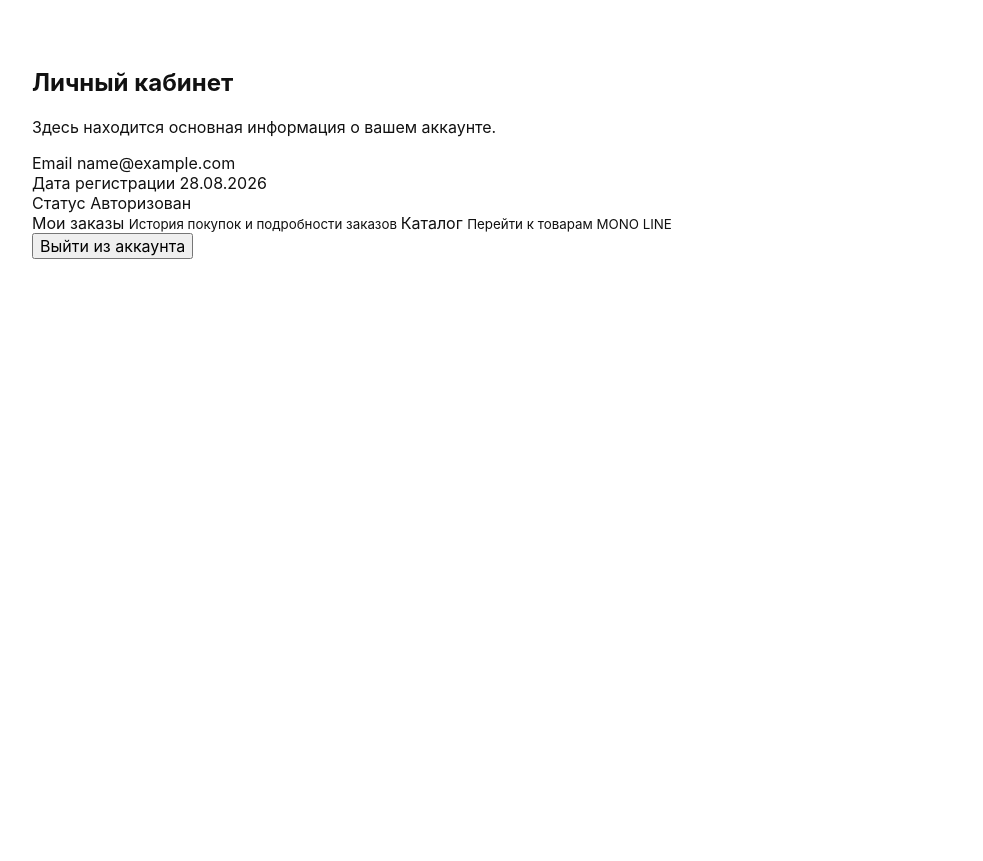
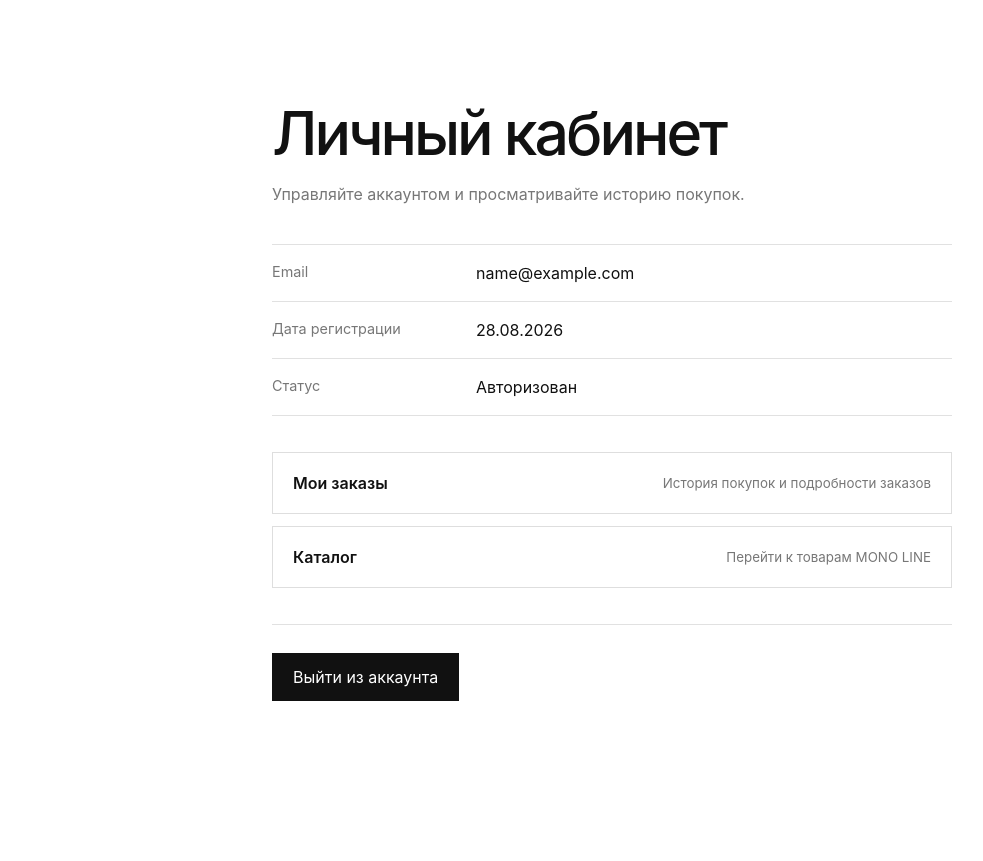
Before and after one commit to GitForgeK-1308/MonoLineStore, a Django app: page /accounts/profile/ in a window 1280 px wide. Shown: the part 73-934 px from the top of the page, without its empty margins (28-1011 px from the left). Before the commit the page ends 332 px from the top, so only its background shows below. Run offline with Django 5.2, Linux system fonts and the light colour scheme; the visitor is signed in with stand-in values (Sample User, id 1).

Commit message:
style(accounts): оформить страницы аккаунта

```diff
--- /dev/null
+++ b/accounts/static/accounts/css/accounts.css
@@ -0,0 +1,266 @@
+.account-layout {
+    display: flex;
+    justify-content: center;
+
+    padding: 48px 0 80px;
+}
+
+.auth-card,
+.profile-card {
+    width: 100%;
+    max-width: 520px;
+}
+
+.auth-head,
+.profile-head {
+    margin-bottom: 36px;
+}
+
+.auth-head h1,
+.profile-head h1 {
+    margin: 0 0 12px;
+
+    font-size: clamp(2.4rem, 6vw, 3.8rem);
+    font-weight: 500;
+    letter-spacing: -0.05em;
+}
+
+.auth-head p,
+.profile-head p {
+    margin: 0;
+
+    color: #777777;
+    line-height: 1.6;
+}
+
+.auth-form {
+    display: flex;
+    flex-direction: column;
+    gap: 22px;
+}
+
+.form-group {
+    display: flex;
+    flex-direction: column;
+    gap: 8px;
+}
+
+.form-label {
+    font-size: 0.8rem;
+    font-weight: 600;
+    letter-spacing: 0.06em;
+    text-transform: uppercase;
+}
+
+.form-input {
+    width: 100%;
+    padding: 14px 15px;
+
+    color: #111111;
+    background: #ffffff;
+
+    border: 1px solid #d7d7d7;
+    border-radius: 0;
+
+    transition:
+        border-color 0.2s ease,
+        outline-color 0.2s ease;
+}
+
+.form-input:focus {
+    outline: 1px solid #111111;
+    border-color: #111111;
+}
+
+.form-help {
+    color: #777777;
+    font-size: 0.8rem;
+    line-height: 1.5;
+}
+
+.form-help ul {
+    margin: 6px 0 0;
+    padding-left: 18px;
+}
+
+.form-errors {
+    color: #a33b3b;
+    font-size: 0.85rem;
+}
+
+.form-errors p {
+    margin: 0;
+}
+
+.form-alert {
+    padding: 14px 16px;
+
+    color: #8b3434;
+
+    background: #f5eaea;
+    border: 1px solid #e0baba;
+}
+
+.form-alert p {
+    margin: 0;
+}
+
+.auth-btn {
+    width: 100%;
+
+    margin-top: 6px;
+    padding: 15px 20px;
+
+    color: #ffffff;
+    font-weight: 600;
+
+    background: #111111;
+    border: 1px solid #111111;
+
+    transition: background 0.2s ease;
+}
+
+.auth-btn:hover {
+    background: #333333;
+}
+
+.auth-bottom {
+    display: flex;
+    align-items: center;
+    justify-content: center;
+    flex-wrap: wrap;
+    gap: 8px;
+
+    margin-top: 28px;
+    padding-top: 24px;
+
+    border-top: 1px solid #e3e3e3;
+}
+
+.auth-bottom p {
+    margin: 0;
+
+    color: #777777;
+}
+
+.auth-link {
+    font-weight: 600;
+
+    border-bottom: 1px solid #111111;
+}
+
+
+/* Profile */
+
+.profile-card {
+    max-width: 680px;
+}
+
+.profile-info {
+    margin-bottom: 36px;
+
+    border-top: 1px solid #e1e1e1;
+}
+
+.profile-row {
+    display: grid;
+    grid-template-columns: 180px minmax(0, 1fr);
+    gap: 24px;
+
+    padding: 18px 0;
+
+    border-bottom: 1px solid #e1e1e1;
+}
+
+.profile-label {
+    color: #777777;
+    font-size: 0.9rem;
+}
+
+.profile-value {
+    word-break: break-word;
+}
+
+.profile-menu {
+    display: grid;
+    gap: 12px;
+
+    margin-bottom: 36px;
+}
+
+.profile-menu-link {
+    display: flex;
+    justify-content: space-between;
+    align-items: center;
+    gap: 24px;
+
+    padding: 20px;
+
+    border: 1px solid #dedede;
+
+    transition:
+        background 0.2s ease,
+        border-color 0.2s ease;
+}
+
+.profile-menu-link:hover {
+    background: #f6f6f4;
+    border-color: #111111;
+}
+
+.profile-menu-link span {
+    font-weight: 600;
+}
+
+.profile-menu-link small {
+    color: #777777;
+    text-align: right;
+}
+
+.profile-actions {
+    padding-top: 28px;
+
+    border-top: 1px solid #e1e1e1;
+}
+
+.profile-actions form {
+    margin: 0;
+}
+
+.profile-logout {
+    padding: 13px 20px;
+
+    color: #ffffff;
+
+    background: #111111;
+    border: 1px solid #111111;
+}
+
+.profile-logout:hover {
+    background: #333333;
+}
+
+@media (max-width: 600px) {
+    .account-layout {
+        padding-top: 28px;
+    }
+
+    .profile-row {
+        grid-template-columns: 1fr;
+        gap: 6px;
+    }
+
+    .profile-menu-link {
+        align-items: flex-start;
+        flex-direction: column;
+        gap: 6px;
+    }
+
+    .profile-menu-link small {
+        text-align: left;
+    }
+
+    .profile-logout {
+        width: 100%;
+    }
+}
--- a/templates/accounts/profile.html
+++ b/templates/accounts/profile.html
@@ -1,23 +1,36 @@
 {% extends "core/base.html" %}
+{% load static %}
 
 {% block title %}Профиль | MONO LINE{% endblock %}
 {% block body_class %}profile-page{% endblock %}
 
+{% block extra_css %}
+    <link
+        rel="stylesheet"
+        href="{% static 'accounts/css/accounts.css' %}"
+    >
+{% endblock %}
+
 {% block content %}
-<section class="profile-section">
-    <div class="container">
+<section class="account-layout">
     <div class="profile-card">
-            <div class="profile-head">
-                <h1>Личный кабинет</h1>
+        <header class="profile-head">
+            <h1>
+                Личный кабинет
+            </h1>
+
             <p>
-                    Здесь находится основная информация
-                    о вашем аккаунте.
+                Управляйте аккаунтом
+                и просматривайте историю покупок.
             </p>
-            </div>
+        </header>
 
         <div class="profile-info">
             <div class="profile-row">
-                    <span class="profile-label">Email</span>
+                <span class="profile-label">
+                    Email
+                </span>
+
                 <span class="profile-value">
                     {{ user.email }}
                 </span>
@@ -34,40 +47,43 @@
             </div>
 
             <div class="profile-row">
-                    <span class="profile-label">Статус</span>
-                    <span class="profile-value">Авторизован</span>
+                <span class="profile-label">
+                    Статус
+                </span>
+
+                <span class="profile-value">
+                    Авторизован
+                </span>
             </div>
         </div>
 
-            <div class="profile-menu">
-                {% url "orders:my_orders" as orders_url %}
+        <nav class="profile-menu">
+            <a
+                class="profile-menu-link"
+                href="{% url 'orders:my_orders' %}"
+            >
+                <span>
+                    Мои заказы
+                </span>
 
-                {% if orders_url %}
-                    <a
-                        href="{{ orders_url }}"
-                        class="profile-menu-link"
-                    >
-                        <span>Мои заказы</span>
                 <small>
                     История покупок и подробности заказов
                 </small>
             </a>
-                {% endif %}
 
-                {% url "products:catalog" as catalog_url %}
+            <a
+                class="profile-menu-link"
+                href="{% url 'products:catalog' %}"
+            >
+                <span>
+                    Каталог
+                </span>
 
-                {% if catalog_url %}
-                    <a
-                        href="{{ catalog_url }}"
-                        class="profile-menu-link"
-                    >
-                        <span>Каталог</span>
                 <small>
                     Перейти к товарам MONO LINE
                 </small>
             </a>
-                {% endif %}
-            </div>
+        </nav>
 
         <div class="profile-actions">
             <form
@@ -76,12 +92,14 @@
             >
                 {% csrf_token %}
 
-                    <button type="submit" class="btn btn-dark">
+                <button
+                    class="profile-logout"
+                    type="submit"
+                >
                     Выйти из аккаунта
                 </button>
             </form>
         </div>
     </div>
-    </div>
 </section>
 {% endblock %}
```
Also changed, not shown: accounts/tests/test_views.py (+32 -0 lines), templates/accounts/login.html (+28 -11 lines), templates/accounts/register.html (+30 -13 lines). Lines whose indentation alone changed are shown as unchanged.
